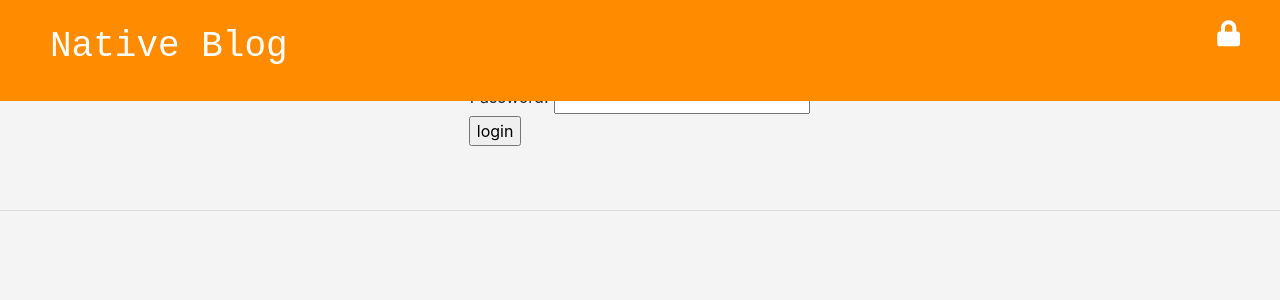
After one commit to GwamakaCharles/native_blog, a Django app: page /accounts/login/ in a window 1280 px wide. The commit adds this page. Shown: the top 300 px of the page. Run offline with Django 3.2, Linux system fonts and the light colour scheme; parts of the project's set-up code (start-up, migrations or seed data) failed here and were passed over; some libraries are stand-ins or nearby versions.

Commit message:
Added the login/logout functionality

```diff
--- a/blog/templates/blog/base.html
+++ b/blog/templates/blog/base.html
@@ -16,10 +16,16 @@
 <body>
     <nav class="navbar-expand-lg fixed-top">
         <div class="page-header">
+
             {% if user.is_authenticated %}
+                <a href="{% url 'post_new' %}" class="top-menu"> <i class="fas fa-plus-square"></i> </a>
                 <a href="{% url 'post_draft_list' %}" class="top-menu"><i class="fas fa-edit"></i></a>
-                <a href="{% url 'post_new' %}" class="top-menu"> <i class="fas fa-plus-square"></i> </a>
+                <p class="top-menu">Hello {{ user.username }} <small>(<a href="{% url 'logout' %}">Log out</a>)</small></p>
+
+            {% else %}
+                <a href="{% url 'login' %}" class="top-menu"><i class="fas fa-lock"></i></a>
             {% endif %}
+
                 <h1><a class="navbar-brand" href="/">Native Blog</a></h1>
         </div>
     </nav>
--- /dev/null
+++ b/blog/templates/registration/login.html
@@ -0,0 +1,25 @@
+{% extends 'blog/base.html' %}
+
+{% block content %}
+
+        {% if form.errors %}
+            <p>Your username and password didn't match.Please try again.</p>
+        {% endif %}
+
+            <form action="{% url 'login' %}" method="post">
+                {% csrf_token %}
+                    <table>
+                        <tr>
+                            <td> {{ form.username.label_tag }} </td>
+                            <td> {{ form.username }} </td>
+                        </tr>
+                        <tr>
+                            <td> {{ form.password.label_tag }} </td>
+                            <td> {{ form.password }} </td>
+                        </tr>
+                    </table>
+
+                    <input type="submit" value="login">
+                    <input type="hidden" name="next" value="{{ next }}">
+            </form>
+{% endblock %}
--- a/core/settings.py
+++ b/core/settings.py
@@ -26,6 +26,10 @@ SECRET_KEY = 'ouh6s(4)x#)qfgn7k3n6t4!@hetfb5#y5is(9g7l%71(wsabue'
 DEBUG = True
 
 ALLOWED_HOSTS = []
+
+# When the login page is accessed directly, it will redirect a successful login to the top-level index
+# (the homepage of our blog)
+LOGIN_REDIRECT_URL = '/'
 
 
 # Application definition
--- a/core/urls.py
+++ b/core/urls.py
@@ -15,9 +15,11 @@ Including another URLconf
 """
 from django.contrib import admin
 from django.urls import path, include
-
+from django.contrib.auth import views
 
 urlpatterns = [
     path('admin/', admin.site.urls),
+    path('accounts/login/', views.LoginView.as_view(), name='login'),
+    path('accounts/logout/', views.LogoutView.as_view(next_page='/'), name='logout'),
     path('', include('blog.urls')),
 ]
```
